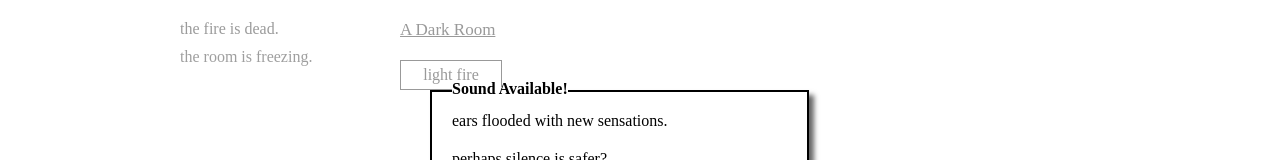
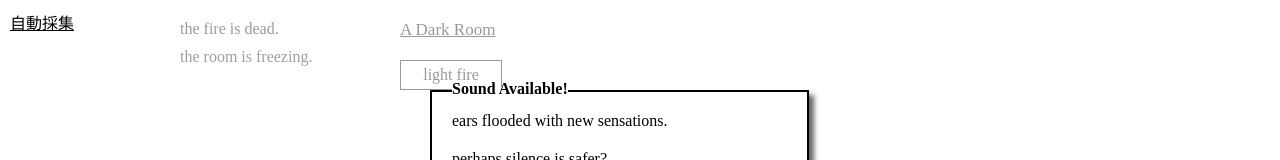
Before and after one commit to t112360140/ADarkRoom, a plain HTML site: page index.html in a window 1280 px wide. Shown: the top 160 px of the page. Drawn offline with Linux system fonts and the light colour scheme; no server answers.

Commit message:
Update index.html

```diff
--- a/index.html
+++ b/index.html
@@ -116,5 +116,11 @@
       <path d="m 18.024533,28.5722 c 2.532365,-2.243 5.064679,-4.4861 7.596993,-6.7292 4.907813,0 9.815625,0 14.723438,0 0,-6.8136 0,-13.6272 0,-20.4408 -12.976656,0 -25.953312,0 -38.9299676,0 0,6.8136 0,13.6272 0,20.4408 3.2917905,0 6.5835811,0 9.8753716,0 -0.643311,2.2431 -1.286622,4.4861 -1.9299604,6.7292 2.5323644,-2.243 5.0646784,-4.4861 7.5969924,-6.7292 0.999066,0 1.998131,0 2.997197,0 -0.643345,2.2431 -1.286691,4.4861 -1.930064,6.7292 z" style="stroke-width:1.0;fill:none;stroke-linejoin:miter;stroke-miterlimit:10;stroke-dasharray:none"></path>
     </svg>
   </a>
+	<span style="position:absolute;top:10px;left:10px;text-decoration:underline;cursor:pointer;" onclick="
+		this.style.cssText+='display:none';
+		setInterval(()=>{try{document.getElementById('stokeButton').click()}catch(e){}},10000);
+		setInterval(()=>{try{document.getElementById('gatherButton').click()}catch(e){}},1000);
+		setInterval(()=>{try{document.getElementById('trapsButton').click()}catch(e){}},1000);
+	">自動採集</span>
 </body>
 </html>
```
